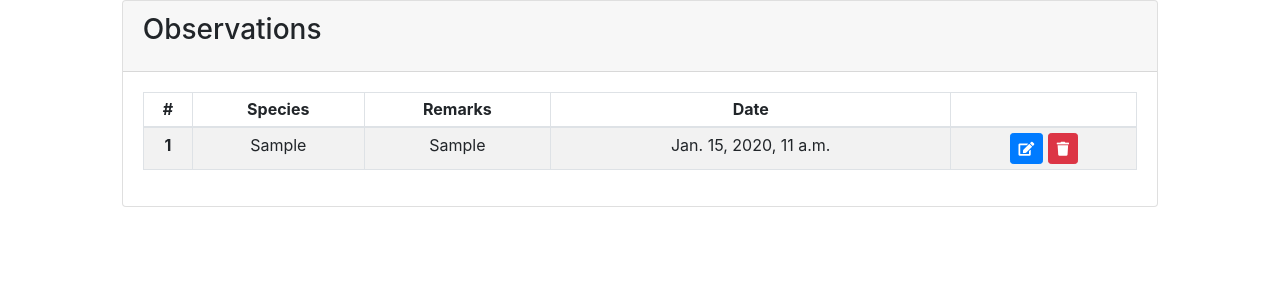
After one commit to naspert/mhnf48h-2021, a Django app: page /field/ in a window 1280 px wide. The commit adds this page. Shown: the top 300 px of the page. Run offline with Django 3.2, Linux system fonts and the light colour scheme; a user stored in the database is signed in; tables that the repository leaves empty hold one stand-in row (values such as "Sample post"); some libraries are stand-ins or nearby versions.

Commit message:
basic obs create/edit/delete

```diff
--- a/app/settings.py
+++ b/app/settings.py
@@ -39,6 +39,7 @@ INSTALLED_APPS = [
     'django.contrib.sessions',
     'django.contrib.messages',
     'django.contrib.staticfiles',
+    'crispy_forms',
     'field.apps.FieldConfig'
 ]
 
@@ -118,6 +119,7 @@ USE_L10N = True
 
 USE_TZ = True
 
+CRISPY_TEMPLATE_PACK = 'bootstrap4'
 
 # Static files (CSS, JavaScript, Images)
 # https://docs.djangoproject.com/en/2.2/howto/static-files/
--- a/field/models.py
+++ b/field/models.py
@@ -3,8 +3,9 @@ from django.contrib.auth.models import User
 from django.utils import timezone
 
 
-class Sample(models.Model):
+class Observation(models.Model):
     owner = models.ForeignKey(User, on_delete=models.CASCADE)
     species = models.CharField(max_length=200, help_text='Espèce')
     created_date = models.DateTimeField(default=timezone.now)
     last_modified_date = models.DateTimeField(default=timezone.now)
+    remarks = models.TextField(default='')
--- a/field/urls.py
+++ b/field/urls.py
@@ -1,8 +1,11 @@
 from django.urls import path
 from . import views
-
+import field.forms as forms
 
 app_name = "field"
 urlpatterns = [
-    path('', views.home, name='home')
+    path('', views.home, name='home'),
+    path('create/', forms.ObservationCreate.as_view(), name='observ_create'),
+    path('update/<int:pk>/', forms.ObservationUpdate.as_view(), name='observ_update'),
+    path('delete/<int:pk>/', forms.ObservationDelete.as_view(), name='observ_delete'),
 ]
--- a/field/views.py
+++ b/field/views.py
@@ -1,7 +1,9 @@
 from django.shortcuts import render
 from django.contrib.auth.decorators import login_required
-from .models import Sample
+from .models import Observation
+
 
 @login_required
 def home(request):
-    render(request, 'home.html')
+    user_obs = Observation.objects.filter(owner=request.user)
+    return render(request, 'field/home.html', {'observations': user_obs})
--- a/requirements.txt
+++ b/requirements.txt
@@ -2,3 +2,4 @@ django<3.0
 django-heroku
 whitenoise
 gunicorn
+django-crispy-forms
--- a/template/base.html
+++ b/template/base.html
@@ -7,9 +7,7 @@
     <meta name="viewport" content="width=device-width, initial-scale=1">
     {% block base_styles %}
         <link rel="stylesheet" href="https://cdn.jsdelivr.net/npm/bootstrap@4.6.0/dist/css/bootstrap.min.css" integrity="sha384-B0vP5xmATw1+K9KRQjQERJvTumQW0nPEzvF6L/Z6nronJ3oUOFUFpCjEUQouq2+l" crossorigin="anonymous">
-        <link rel="stylesheet" href="https://cdn.jsdelivr.net/npm/@fortawesome/fontawesome-free@5.15.3/css/fontawesome.min.css" integrity="sha384-wESLQ85D6gbsF459vf1CiZ2+rr+CsxRY0RpiF1tLlQpDnAgg6rwdsUF1+Ics2bni" crossorigin="anonymous">
-
-
+        <link rel="stylesheet" href="https://cdnjs.cloudflare.com/ajax/libs/font-awesome/5.15.3/css/all.min.css">
     {% endblock %}
     {% block custom_style %}
     {% endblock %}
--- /dev/null
+++ b/template/field/_obs_table.html
@@ -0,0 +1,37 @@
+<div class="dataTable_wrapper">
+    <table id="obs-table" class="table table-sm table-bordered table-striped table-hover">
+        <thead>
+            <tr>
+                <th class="text-center" scope="col">#</th>
+                <th class="text-center" scope="col">Species</th>
+                <th class="text-center" scope="col">Remarks</th>
+                <th class="text-center" scope="col">Date</th>
+                <th class="text-center" scope="col">&nbsp;</th>
+            </tr>
+        </thead>
+        <tbody>
+        {% for obs in observations %}
+            <tr>
+                <th class="text-center" scope="row">{{ forloop.counter }}</th>
+                <td class="text-center">{{ obs.species }}</td>
+                <td class="text-center">{{ obs.remarks }}</td>
+                <td class="text-center">{{ obs.created_date }}</td>
+                <td class="text-center">
+                     <!-- Update button -->
+                     <a type="button" class="update-collect btn btn-sm btn-primary"
+                         href="{% url 'field:observ_update' obs.pk %}">
+                     <span class="fa fa-edit"></span>
+                    </a>
+
+                    <!-- Delete button -->
+                    <a type="button" class="delete-collect btn btn-sm btn-danger"
+                            href="{% url 'field:observ_delete' obs.pk %}">
+                        <span class="fa fa-trash"></span>
+                    </a>
+
+                </td>
+            </tr>
+        {% endfor %}
+        </tbody>
+    </table>
+</div>
--- /dev/null
+++ b/template/field/home.html
@@ -0,0 +1,35 @@
+{% extends "base.html" %}
+{% block custom_styles %}
+<link rel="stylesheet" href="https://cdn.datatables.net/1.10.24/css/dataTables.bootstrap4.min.css">
+{% endblock %}
+
+{% block content %}
+<div class="row">
+    <div class="col-lg-12">
+        <div class="card">
+            <div class="card-header">
+                <h3 class="card-title">Observations</h3>
+            </div>
+            <div class="card-body">
+                {% if observations %}
+                    {% include 'field/_obs_table.html' %}
+                {% else %}
+                    <p class="text-primary">No observations found for current user.</p>
+                {% endif %}
+            </div>
+        </div>
+    </div>
+</div>
+{% endblock %}
+
+{% block scripts %}
+<script src="https://cdn.datatables.net/1.10.24/js/jquery.dataTables.min.js"></script>
+<script src="https://cdn.datatables.net/1.10.24/js/dataTables.bootstrap4.min.js"></script>
+<script type="text/jaavscript">
+    $(document).ready(function {
+        $('#obs-table').DataTable({
+            responsive: true, columns: [ null, null, {orderable: false }, {orderable: false }]
+        });
+    });
+</script>
+{% endblock %}
```
Also changed, not shown: field/forms.py (added, +47 -0 lines), template/field/observation_confirm_delete.html (added, +24 -0 lines), template/field/observation_form.html (added, +17 -0 lines), field/migrations/0002_auto_20210519_1507.py (added), field/migrations/0003_observation_remarks.py (added), 1 other file.
